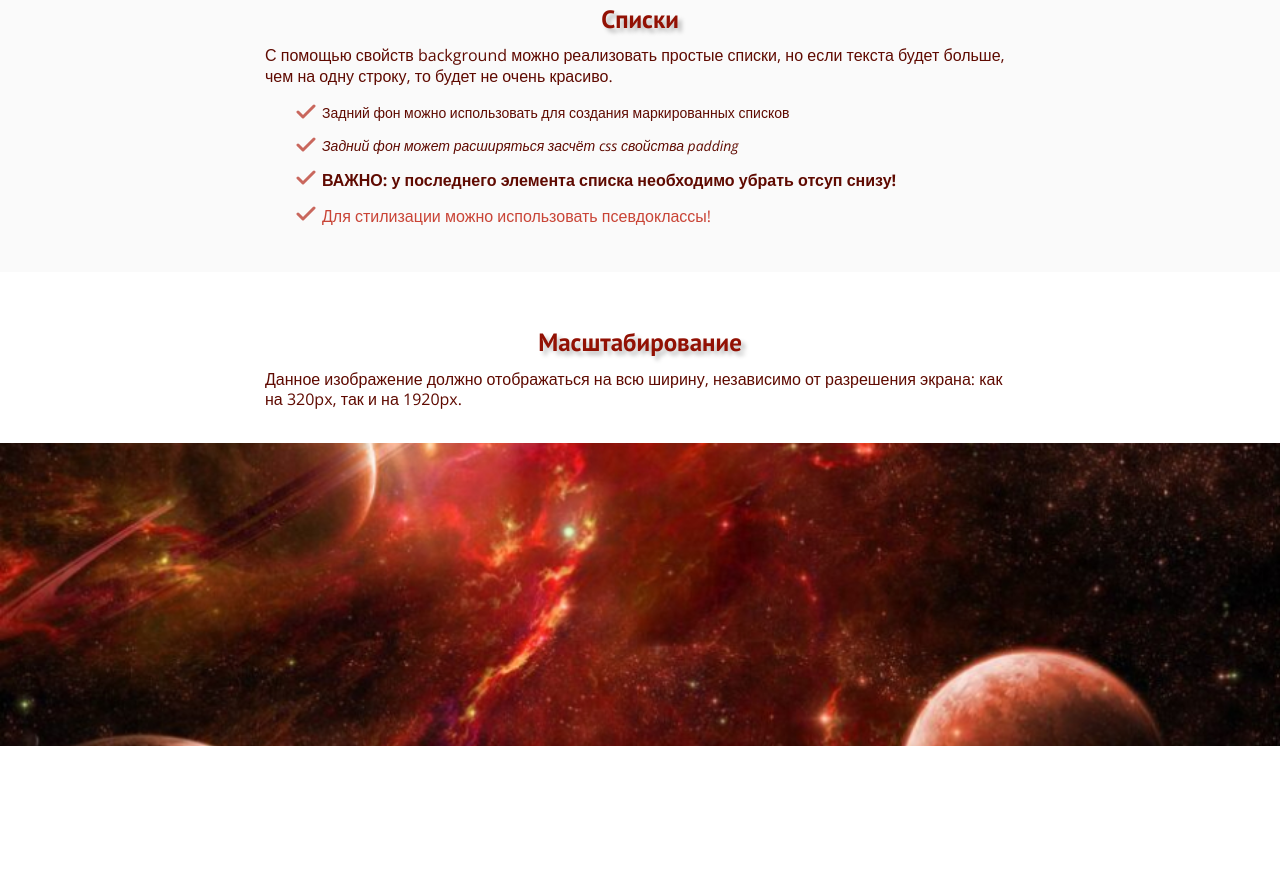
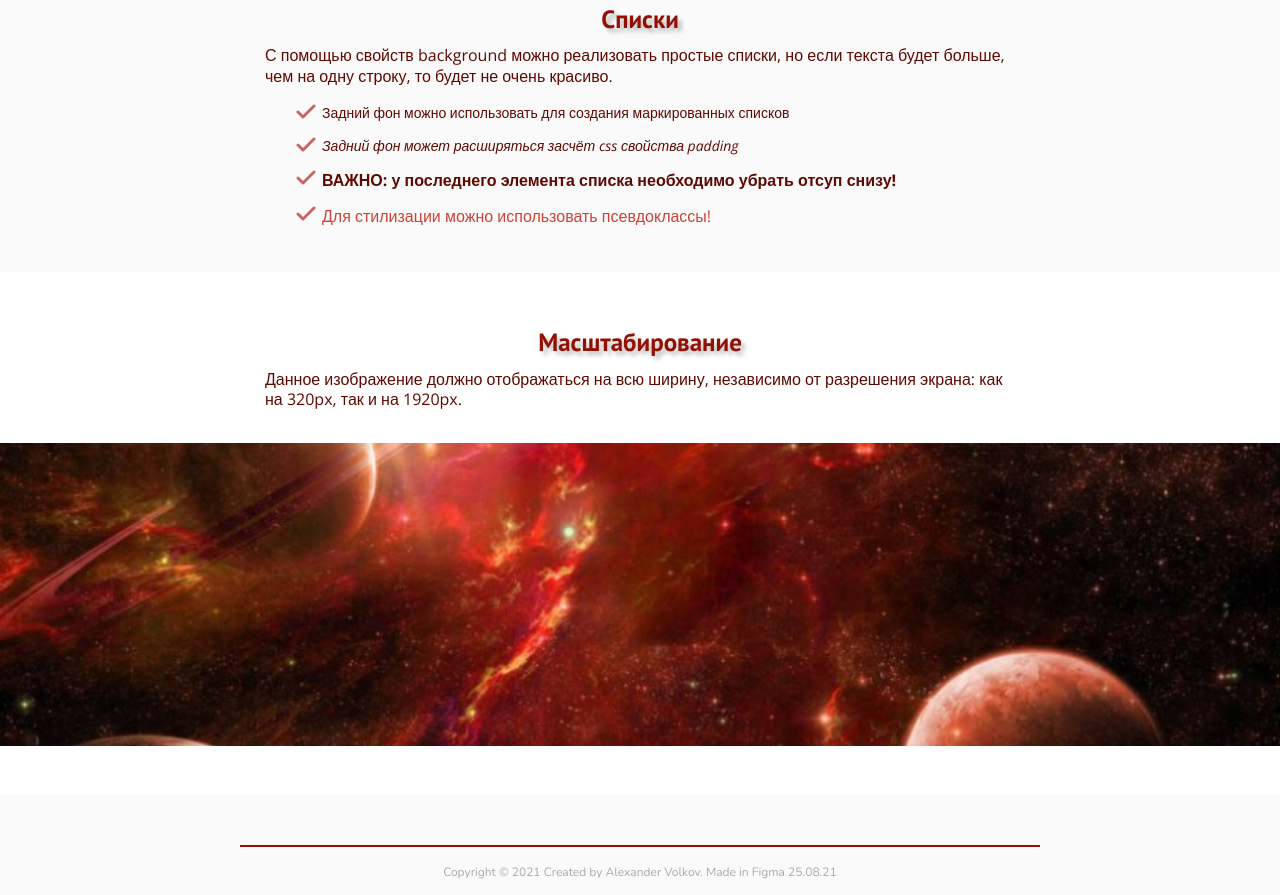
Before and after one commit to klevoDev/9-background, a plain HTML site: page index.html in a window 1280 px wide. Shown: the part 1081-1976 px from the top of the page. Before the commit the page ends 1876 px from the top, so only its background shows below. Drawn offline with nearby package versions, Linux system fonts and the light colour scheme.

Commit message:
add section footer

```diff
--- a/css/style.css
+++ b/css/style.css
@@ -1,5 +1,6 @@
 @import url('https://fonts.googleapis.com/css2?family=PT+Sans:wght@700&display=swap');
 @import url('https://fonts.googleapis.com/css2?family=Open+Sans:ital,wght@0,400;0,700;1,400&display=swap');
+@import url('https://fonts.googleapis.com/css2?family=Nunito&display=swap');
 
 
 
@@ -193,3 +194,30 @@ body {
     object-fit: cover;
     object-position: center;
 }
+
+
+
+.footer {
+    padding: 50px 0 14px;
+    background-color: #FAFAFA;
+}
+
+.case {
+    max-width: 800px;
+    margin: 0 auto;
+}
+
+hr {
+    background: #921104;
+    height: 2px;
+
+    margin-bottom: 18px;
+}
+
+.footer__text {
+    font-family: 'Nunito', sans-serif;
+    font-size: 12px;
+    line-height: 133%;
+    text-align: center;
+    color: #AAAAAA;
+}
--- a/index.html
+++ b/index.html
@@ -85,9 +85,17 @@
                 <div class="scaling__wrap-image">
                     <img class="scaling__image" src="./img/galaxy.jpg" alt="Фотография галактики.">
                 </div>
-
             </section>
         </main>
+        <!--сначала линию сделал через div, но он был пустой, решил что это не очень хорошо-->
+        <footer class="footer">
+            <div class="case">
+                <hr>
+                <p class="footer__text">
+                    Copyright © 2021 Created by Alexander Volkov. Made in Figma 25.08.21
+                </p>
+            </div>
+        </footer>
     </div>
 </body>
 
```
